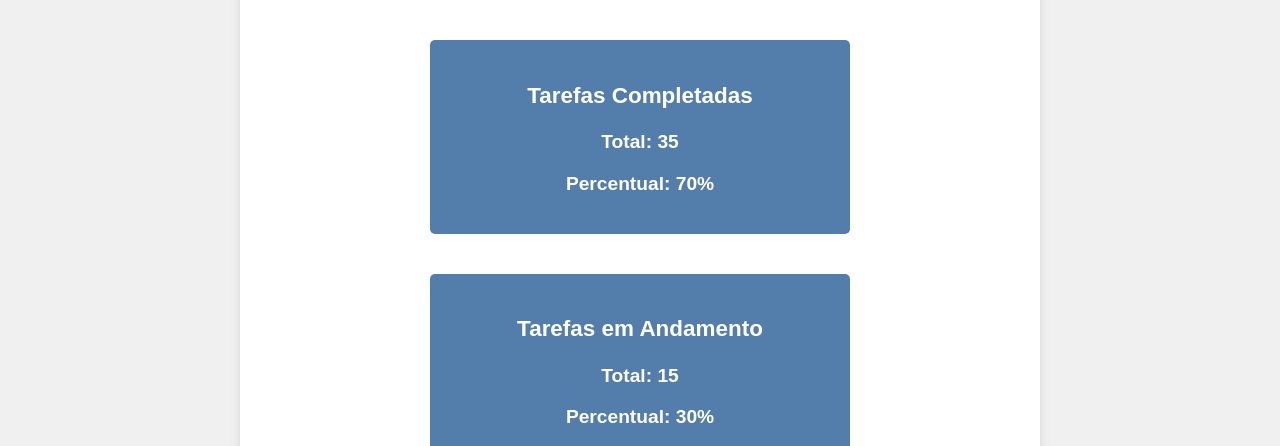
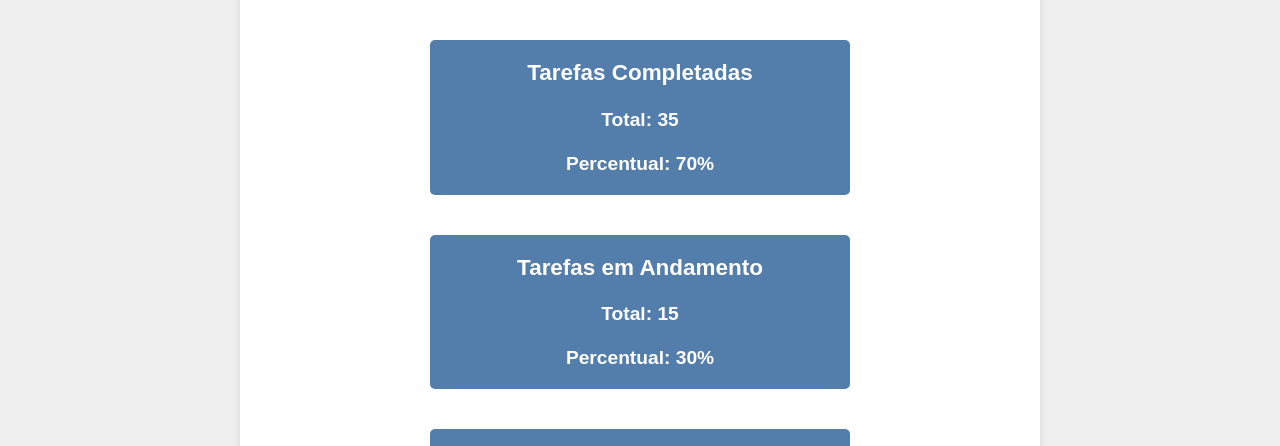
Before and after one commit to gkstaka/basic-task-manager-web, a plain HTML site: page statistics.html in a window 1280 px wide. Shown: the part 347-793 px from the top of the page. Drawn offline with Linux system fonts and the light colour scheme.

Commit message:
maybe final version

```diff
--- a/assets/css/statistics.css
+++ b/assets/css/statistics.css
@@ -17,13 +17,18 @@
     background-color: #537daa;
     border-radius: 5px;
     width:50%;
+    display:flex;
+    flex-direction: column;
+    align-items: center;
+
 
 }
 .stat-item h3{
     text-align: center;
+    margin-top: 0;
 }
 
-.stat-item p{
+.stat-item span{
     text-align: center;
 }
 
--- a/statistics.html
+++ b/statistics.html
@@ -27,13 +27,15 @@
                 <div class="statistics-box">
                     <div class="stat-item">
                         <h3>Tarefas Completadas</h3>
-                        <p>Total: 35</p>
-                        <p>Percentual: 70%</p>
+                        <span>Total: 35</span>
+                        <br>
+                        <span>Percentual: 70%</span>
                     </div>
                     <div class="stat-item">
                         <h3>Tarefas em Andamento</h3>
-                        <p>Total: 15</p>
-                        <p>Percentual: 30%</p>
+                        <span>Total: 15</span>
+                        <br>
+                        <span>Percentual: 30%</span>
                     </div>
                     <div class="stat-item">
                         <h3>Prioridade das Tarefas</h3>
```
Also changed, not shown: assets/js/add-task.js (+6 -2 lines), profile.html (+12 -12 lines).
